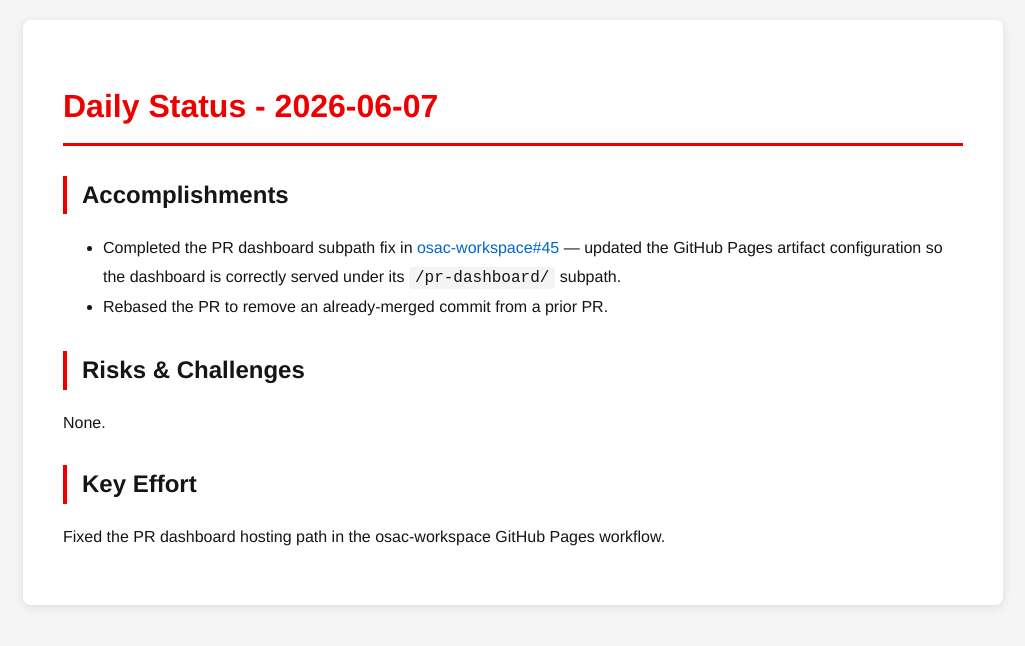
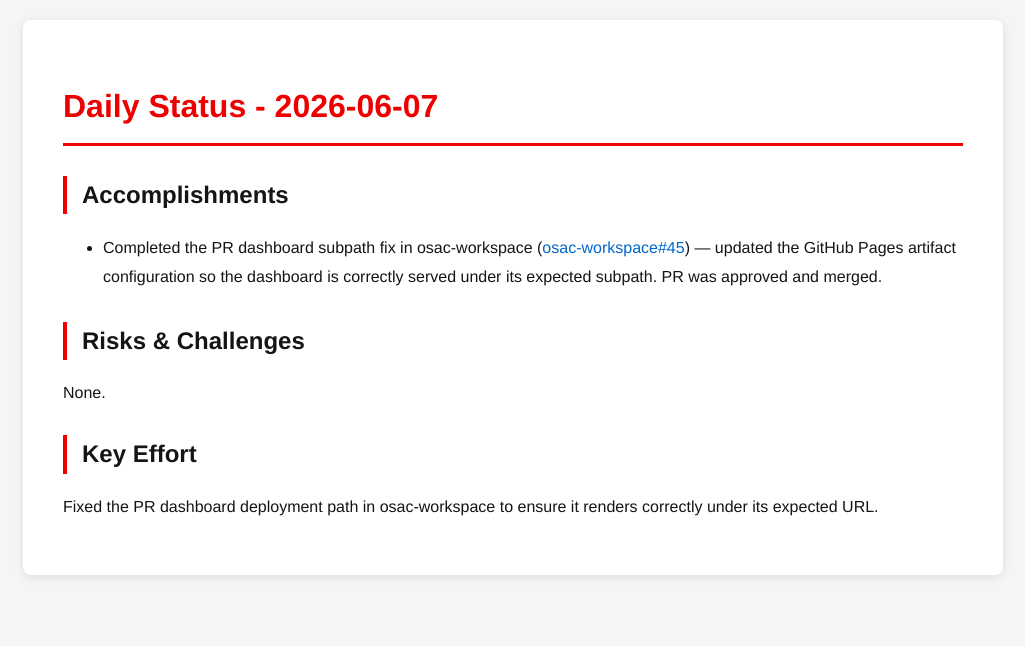
Before and after one commit to tzvatot/daily-status, a Jekyll site: the page built from 2026-06-07.md, in a window 1280 px wide. Shown: the top 646 px of the page, without its empty margins (127-1152 px from the left). Built offline with Jekyll 4.4.1, drawn with Linux system fonts in a browser that asks for light colours.

Commit message:
Daily status update - 2026-06-07

```diff
--- a/2026-06-07.md
+++ b/2026-06-07.md
@@ -7,11 +7,10 @@ date: 2026-06-07
 # Daily Status - 2026-06-07
 
 ## Accomplishments
-- Completed the PR dashboard subpath fix in [osac-workspace#45](https://github.com/osac-project/osac-workspace/pull/45) — updated the GitHub Pages artifact configuration so the dashboard is correctly served under its `/pr-dashboard/` subpath.
-- Rebased the PR to remove an already-merged commit from a prior PR.
+- Completed the PR dashboard subpath fix in osac-workspace ([osac-workspace#45](https://github.com/osac-project/osac-workspace/pull/45)) — updated the GitHub Pages artifact configuration so the dashboard is correctly served under its expected subpath. PR was approved and merged.
 
 ## Risks & Challenges
 None.
 
 ## Key Effort
-Fixed the PR dashboard hosting path in the osac-workspace GitHub Pages workflow.
+Fixed the PR dashboard deployment path in osac-workspace to ensure it renders correctly under its expected URL.
```
